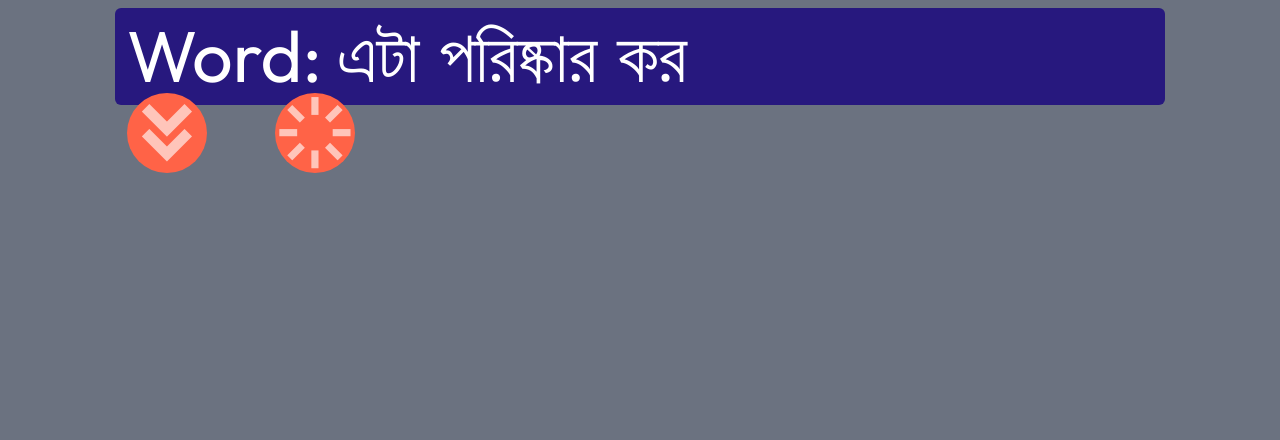
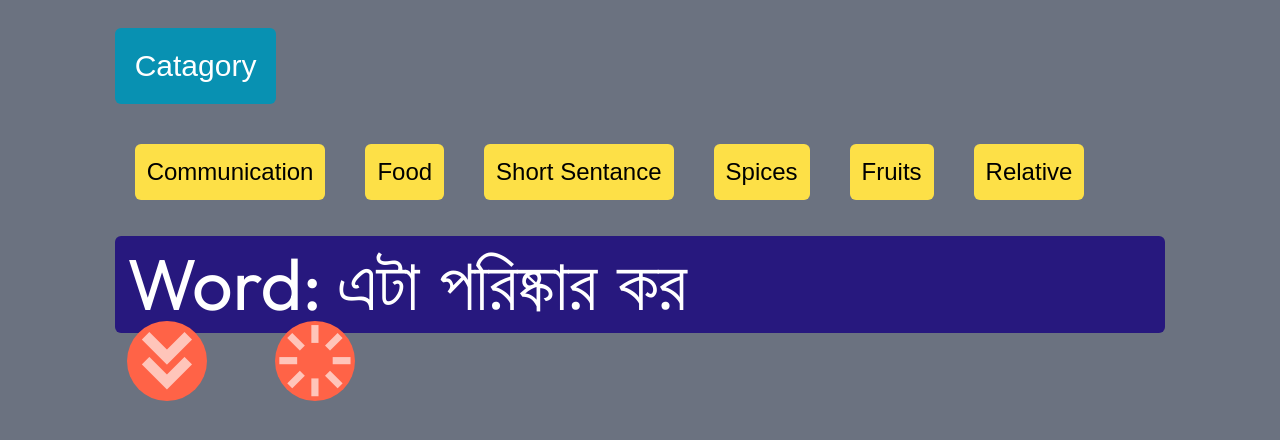
Before and after one commit to raakstmeer/vocabulary-pracitce, a website: page index.html in a window 1280 px wide. Drawn offline with nearby package versions, Linux system fonts and the light colour scheme; a web font is replaced by a local one.

Commit message:
add a catagory style for new features

```diff
--- a/index.html
+++ b/index.html
@@ -14,6 +14,60 @@
   </head>
 
   <body class="bg-gray-500">
+    <div class="container p-2 md:w-5/6 sm:w-full mx-auto space-y-3">
+      <section id="catagory">
+        <div class="list">
+          <h2 class="text-3xl bg-cyan-600 text-white w-fit p-5 my-5 rounded-md">
+            Catagory
+          </h2>
+          <ul class="flex items-center flex-wrap">
+            <li
+              title="Select catagory for perticulary words"
+              class="bg-yellow-300 p-3 rounded-md text-2xl m-5 cursor-pointer hover:bg-yellow-600 hover:text-white transition-all"
+              id="communication"
+            >
+              Communication
+            </li>
+            <li
+              title="Select catagory for perticulary words"
+              class="bg-yellow-300 p-3 rounded-md text-2xl m-5 cursor-pointer hover:bg-yellow-600 hover:text-white transition-all"
+              id="food"
+            >
+              Food
+            </li>
+            <li
+              title="Select catagory for perticulary words"
+              class="bg-yellow-300 p-3 rounded-md text-2xl m-5 cursor-pointer hover:bg-yellow-600 hover:text-white transition-all"
+              id="ss"
+            >
+              Short Sentance
+            </li>
+            <li
+              title="Select catagory for perticulary words"
+              class="bg-yellow-300 p-3 rounded-md text-2xl m-5 cursor-pointer hover:bg-yellow-600 hover:text-white transition-all"
+              id="spices"
+            >
+              Spices
+            </li>
+            <li
+              title="Select catagory for perticulary words"
+              class="bg-yellow-300 p-3 rounded-md text-2xl m-5 cursor-pointer hover:bg-yellow-600 hover:text-white transition-all"
+              id="fruits"
+            >
+              Fruits
+            </li>
+            <li
+              title="Select catagory for perticulary words"
+              class="bg-yellow-300 p-3 rounded-md text-2xl m-5 cursor-pointer hover:bg-yellow-600 hover:text-white transition-all"
+              id="relative"
+            >
+              Relative
+            </li>
+          </ul>
+        </div>
+      </section>
+    </div>
+
     <section>
       <div class="container p-2 md:w-5/6 sm:w-full mx-auto space-y-3">
         <div
```
Also changed, not shown: dist/output.css.
